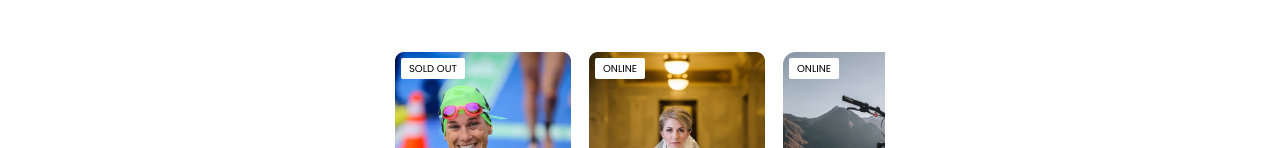
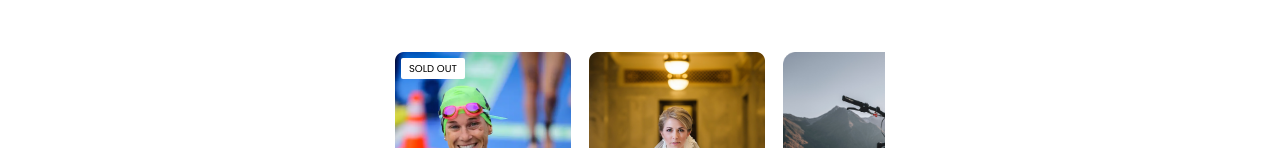
Before and after one commit to GeorgiKeranov/react-course-projects, a React (Create React App) app in the folder airbnb-clone/: page / in a window 1280 px wide. Shown: the part 743-891 px from the top of the page. Built offline with nearby package versions, Linux system fonts and the light colour scheme.

Commit message:
Add openSpots functionality for card label

```diff
--- a/airbnb-clone/src/components/Card.js
+++ b/airbnb-clone/src/components/Card.js
@@ -4,7 +4,7 @@ export default function Card(props) {
     return (
         <div className="card">
             <div className="card__image" style={{ backgroundImage: `url(/images/${props.image})` }}>
-                <div className="card__label">{props.status}</div>
+                {props.openSpots === 0 && <div className="card__label">SOLD OUT</div>}
             </div>
 
             <div className="card__details">
--- a/airbnb-clone/src/components/SectionCards.js
+++ b/airbnb-clone/src/components/SectionCards.js
@@ -7,12 +7,12 @@ export default function SectionCards() {
         return <Card
             key={card.id}
             image={card.image}
-            status={card.status}
             rating={card.stats.rating}
             reviewsCount={card.stats.reviewsCount}
             location={card.location}
             title={card.title}
             price={card.price}
+            openSpots={card.openSpots}
         />
     });
 
--- a/airbnb-clone/src/data.js
+++ b/airbnb-clone/src/data.js
@@ -3,7 +3,6 @@ const data = [
         id: 1,
         title: "Life Lessons with Katie Zaferes",
         description: "I will share with you what I call \"Positively Impactful Moments of Disappointment.\" Throughout my career, many of my highest moments only came after setbacks and losses. But learning from those difficult moments is what gave me the ability to rise above them and reach my goals.",
-        status: 'SOLD OUT',
         price: 136,
         image: "katie-zaferes.png",
         stats: {
@@ -17,7 +16,6 @@ const data = [
         id: 2,
         title: "Learn Wedding Photography",
         description: "Interested in becoming a wedding photographer? For beginner and experienced photographers alike, join us in learning techniques required to leave the happy couple with memories that'll last a lifetime.",
-        status: 'ONLINE',
         price: 125,
         image: "wedding-photography.png",
         stats: {
@@ -31,7 +29,6 @@ const data = [
         id: 3,
         title: "Group Mountain Biking",
         description: "Experience the beautiful Norwegian landscape and meet new friends all while conquering rugged terrain on your mountain bike. (Bike provided!)",
-        status: 'ONLINE',
         price: 50,
         image: "mountain-bike.png",
         stats: {
```
